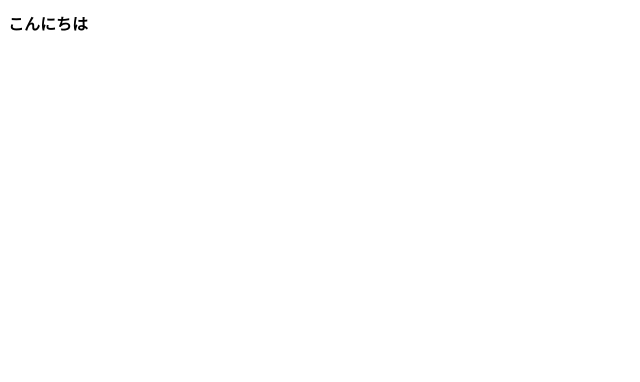
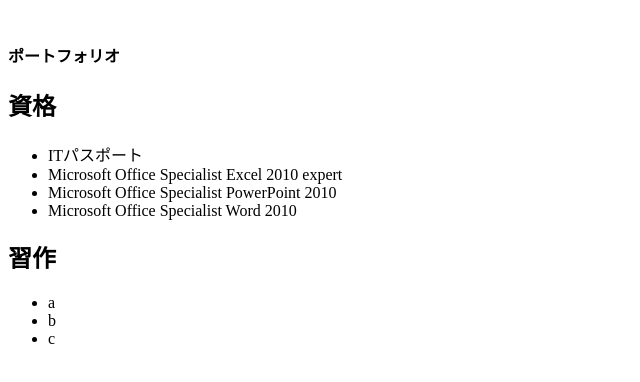
Before and after one commit to matubo3/portfolio, a website: page index.html in a window 1280 px wide. Shown: the whole page, without its empty margins (0-640 px from the left). Drawn offline with Linux system fonts and the light colour scheme.

Commit message:
資格、習作　欄を追加

```diff
--- a/index.html
+++ b/index.html
@@ -7,7 +7,20 @@
     <link rel="stylesheet" href="myStyleSheet.css">
 </head>
 <body>
-    <h1>こんにちは</h1>
+    <h1>ポートフォリオ</h1>
+    <h2>資格</h2>
+    <ul>
+        <li>ITパスポート</li>
+        <li>Microsoft Office Specialist Excel 2010 expert</li>
+        <li>Microsoft Office Specialist PowerPoint 2010</li>
+        <li>Microsoft Office Specialist Word 2010</li>
+    </ul>
+    <h2>習作</h2>
+    <ul>
+        <li>a</li>
+        <li>b</li>
+        <li>c</li>
+    </ul>
 
 </body>
 </html>
```
